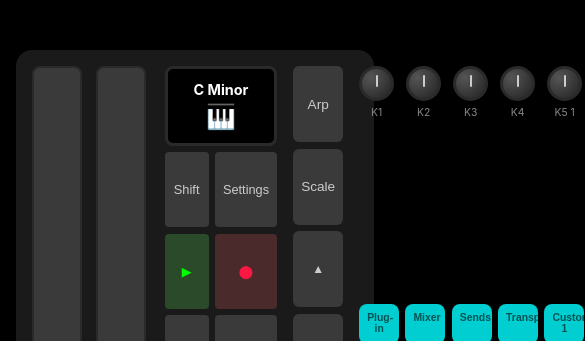
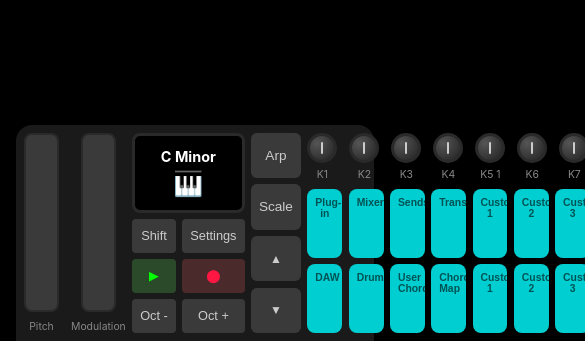
Before and after one commit to JohnnyMarnell/novation-launchkey-mini-mk4, a website: page mk4-top-example.html in a window 390 px wide. Shown: the part 172-513 px from the top of the page, 585 px wide, since content can reach past the window. Drawn offline with Linux system fonts and the light colour scheme.

Commit message:
mk4 html ex good enough for now

```diff
--- a/mk4-top-example.html
+++ b/mk4-top-example.html
@@ -188,10 +188,9 @@ body {
     box-shadow: 0 20px 60px rgba(0, 0, 0, 0.8);
     display: grid;
     grid-template-columns: auto auto auto 1fr auto;
-    grid-template-rows: 1fr auto;
+    grid-template-rows: minmax(300px, 1fr) auto;
     gap: 1rem;
     align-items: stretch;
-    min-height: 400px;
 }
 
 /* Flex columns with full height */
@@ -221,8 +220,8 @@ body {
 .main-content {
     display: flex;
     flex-direction: column;
-    gap: 1rem;
-    justify-content: space-between;
+    gap: 0.5rem;
+    height: 100%;
 }
 
 /* Base button styles */
@@ -325,12 +324,19 @@ body {
     position: relative;
 }
 
+.knobs-section {
+    flex-shrink: 0;
+}
+
 .knob-group {
     gap: 0.75rem;
 }
 
 .pads-grid {
     gap: 0.4rem;
+    grid-auto-rows: 1fr;
+    flex: 1;
+    height: 100%;
 }
 
 .knob {
@@ -414,7 +420,6 @@ body {
 }
 
 .pad {
-    aspect-ratio: 1;
     border: none;
     border-radius: 8px;
     cursor: pointer;
@@ -454,33 +459,55 @@ body {
     margin-top: 0.5rem;
 }
 
-/* Scaling - maintains layout, just scales proportionally */
+/* Responsive scaling */
+@media (max-width: 1400px) {
+    .keyboard-container {
+        font-size: 0.95rem;
+        gap: 0.75rem;
+    }
+}
+
 @media (max-width: 1200px) {
     .keyboard-container {
-        font-size: 0.9rem;
+        font-size: 0.85rem;
+        gap: 0.6rem;
+        padding: 1rem;
+    }
+    .knob-visual {
+        width: 40px;
+        height: 40px;
     }
 }
 
 @media (max-width: 900px) {
     .keyboard-container {
         font-size: 0.75rem;
+        gap: 0.5rem;
+        padding: 0.75rem;
+        grid-template-rows: minmax(250px, 1fr) auto;
     }
-
     .knob-visual {
+        width: 35px;
+        height: 35px;
+    }
+    .wheel-pad {
         width: 40px;
-        height: 40px;
     }
 }
 
 @media (max-width: 600px) {
     .keyboard-container {
-        font-size: 0.6rem;
-        padding: 1rem;
+        font-size: 0.65rem;
+        gap: 0.4rem;
+        padding: 0.5rem;
+        grid-template-rows: minmax(200px, 1fr) auto;
     }
-
     .knob-visual {
+        width: 30px;
+        height: 30px;
+    }
+    .wheel-pad {
         width: 35px;
-        height: 35px;
     }
 }
 </style>
```
